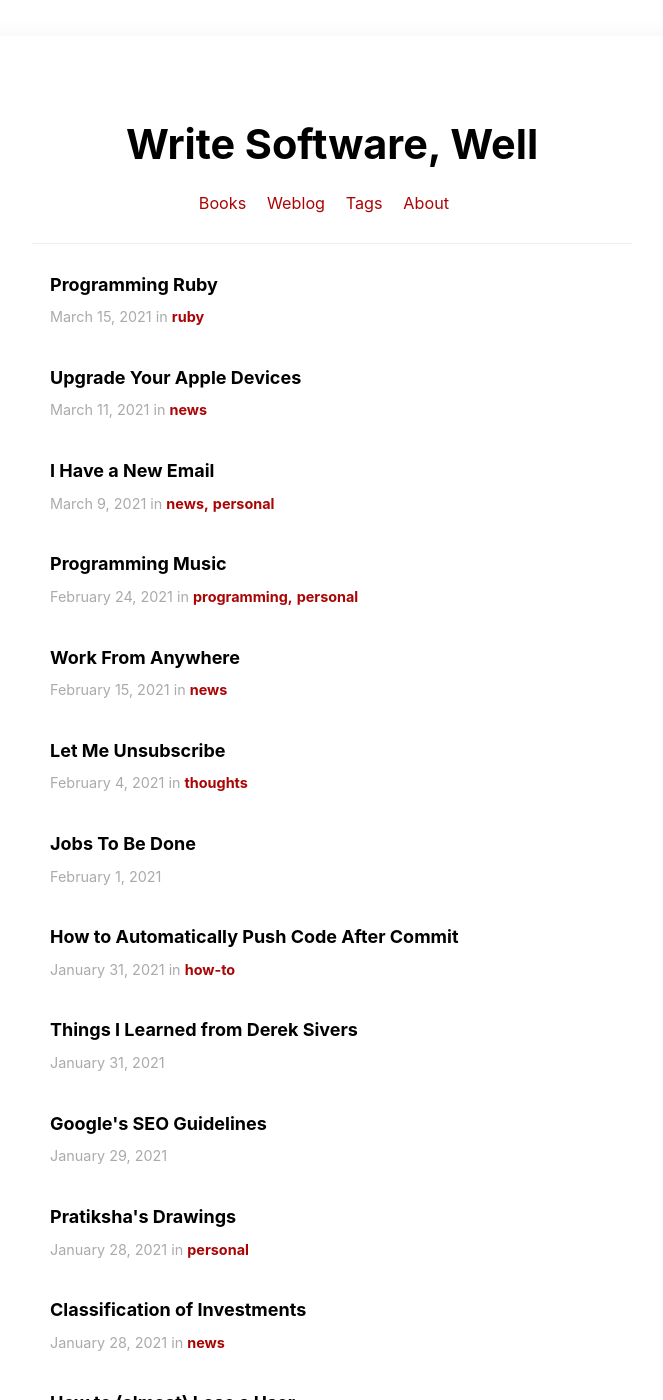
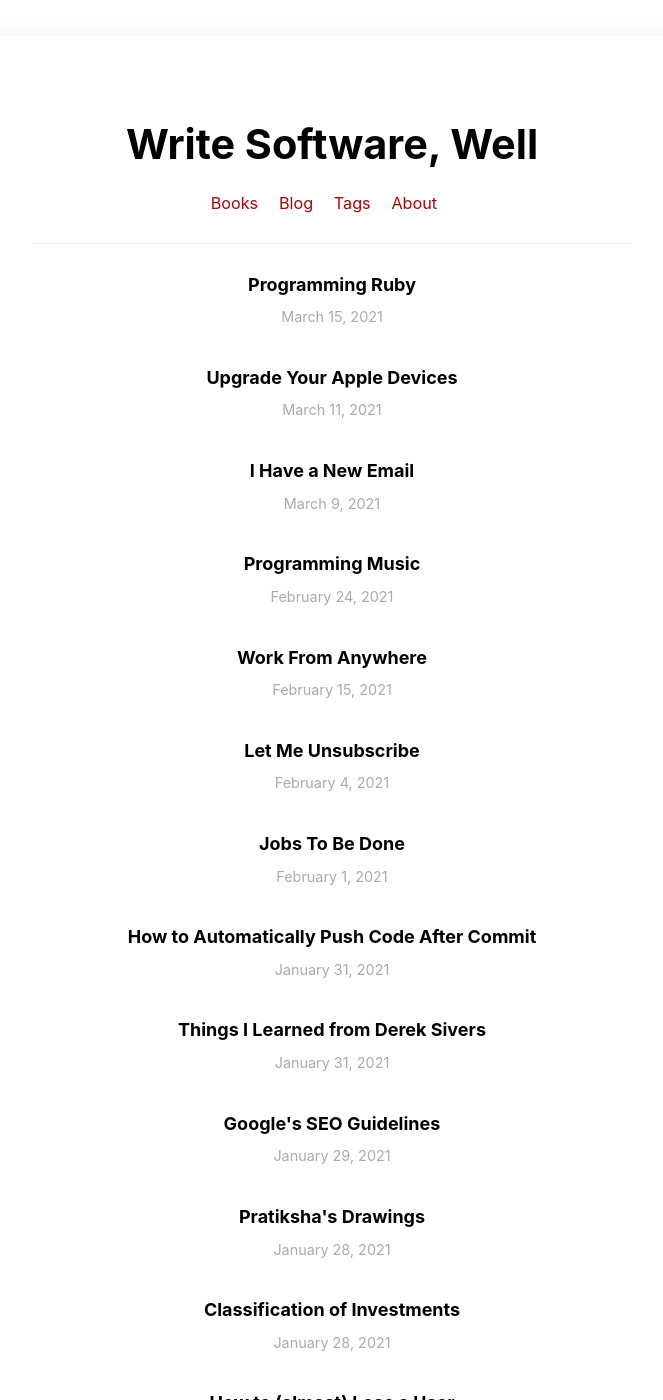
Before and after one commit to akshayKhot/akshayKhot.github.io, a Jekyll site: the page built from weblog.md, in a window 1280 px wide and 1400 px high. Shown: the whole window, without its empty margins (308-971 px from the left). Built offline with Jekyll 4.4.1, drawn with Linux system fonts in a browser that asks for light colours; some of the changed text lies outside the part shown.

Commit message:
cleanup link

```diff
--- a/_layouts/default.html
+++ b/_layouts/default.html
@@ -44,7 +44,7 @@
       <nav class="">
         <!-- <a href="{{ site.baseurl }}/photos">Photos</a> -->
         <a href="{{ site.baseurl }}/books">Books</a>
-		<a href="{{ site.baseurl }}/weblog">Weblog</a>
+		<a href="{{ site.baseurl }}/blog">Blog</a>
         <a href="{{ site.baseurl }}/tags">Tags</a>
         <!-- <a href="{{ site.baseurl }}/archive">Archive</a> -->
         <a href="{{ site.baseurl }}/about">About</a>
--- a/weblog.md
+++ b/weblog.md
@@ -1,7 +1,7 @@
 ---
 layout: page
-title: Books I've Read
-permalink: /weblog/
+title: Personal Blog
+permalink: /blog/
 ---
 
 <section class="weblog">
@@ -9,19 +9,18 @@ permalink: /weblog/
 {% assign posts = site.weblog | sort: 'date' | reverse %}
 {% for post in posts %}
 
-
-  <article class="post b">
+  <article class="post b text-center">
 
     <div class="post-title"><a href="{{ site.baseurl }}{{ post.url }}">{{ post.title }}</a></div>
 
     <div class="date">
       {{ post.date | date: "%B %e, %Y" }}
-      {% if post.tags.size > 0 %}
+      <!-- {% if post.tags.size > 0 %}
       in
         {% for tag in post.tags %}
           <strong><a href="/tags/#{{ tag }}">{{ tag }}{% if forloop.last %}{% else %},{% endif %}</a></strong>
         {% endfor %}
-      {% endif %}
+      {% endif %} -->
     </div>
 
   </article>
```
